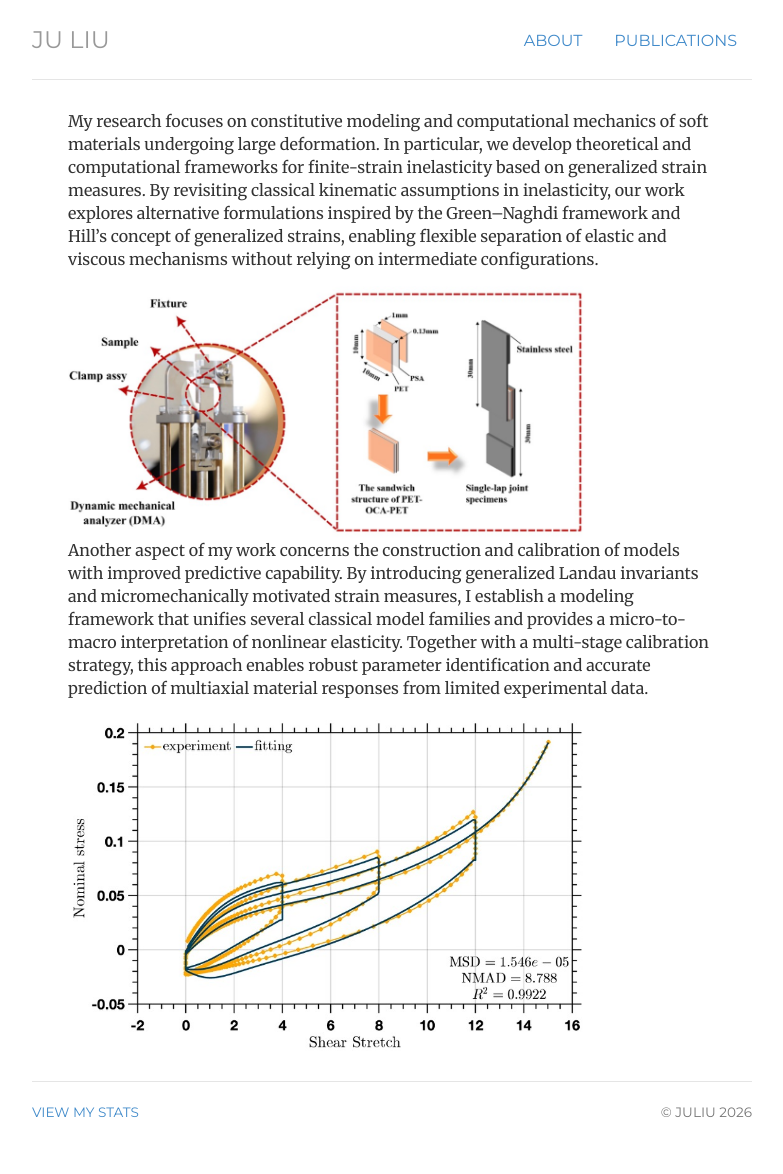
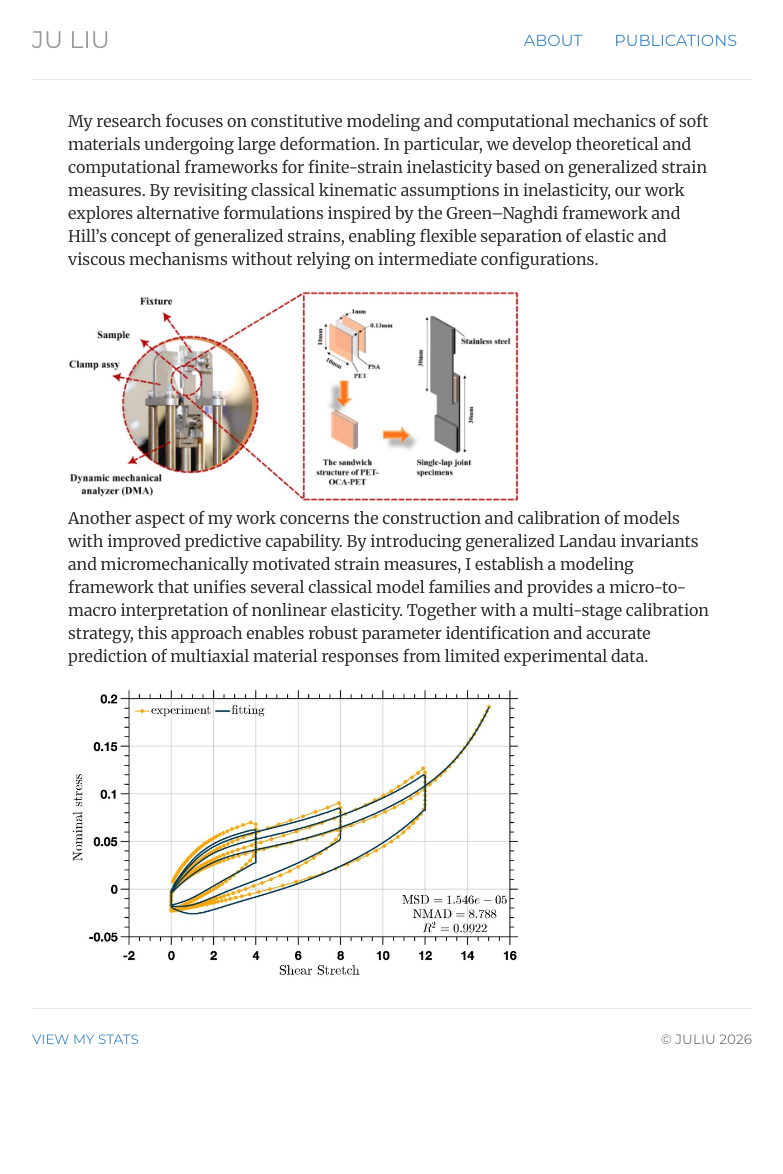
Before and after one commit to ju-liu/ju-liu.github.io, a Jekyll site: the page built from research/constitutive-modeling-inelastic-materials.html, in a window 1280 px wide. Shown: the whole page, without its empty margins (248-1031 px from the left). Built offline with Jekyll 4.4.1, drawn with Linux system fonts in a browser that asks for light colours; nearby versions of some CDN libraries; library files that are not in the unit come from our copies; comment, search, counter and statistics services are not loaded; after the commit the page ends 1101 px from its top, so only the background shows below that.

Commit message:
Update constitutive-modeling-inelastic-materials.html

```diff
--- a/research/constitutive-modeling-inelastic-materials.html
+++ b/research/constitutive-modeling-inelastic-materials.html
@@ -15,7 +15,7 @@
 
       <div style="display: grid; gap: 1.25rem; margin-top: 1.5rem;">
     <figure style="margin: 0;">
-      <img src="{{ '/img/dma.jpg' | relative_url }}" alt="Dynamic mechanical analyzer fixture and PET-OCA-PET single-lap joint specimen" style="max-width: 80%; height: auto; display: block;">
+      <img src="{{ '/img/dma.jpg' | relative_url }}" alt="Dynamic mechanical analyzer fixture and PET-OCA-PET single-lap joint specimen" style="max-width: 70%; height: auto; display: block;">
     </figure>
       </div>
 
@@ -25,7 +25,7 @@
 
     <div style="display: grid; gap: 1.25rem; margin-top: 1.5rem;">
     <figure style="margin: 0;">
-      <img src="{{ '/img/inelastic-cyclic-fitting.jpg' | relative_url }}" alt="Nominal stress versus shear stretch experimental and fitting curves" style="max-width: 80%; height: auto; display: block;">
+      <img src="{{ '/img/inelastic-cyclic-fitting.jpg' | relative_url }}" alt="Nominal stress versus shear stretch experimental and fitting curves" style="max-width: 70%; height: auto; display: block;">
     </figure>
   </div>
 
```
